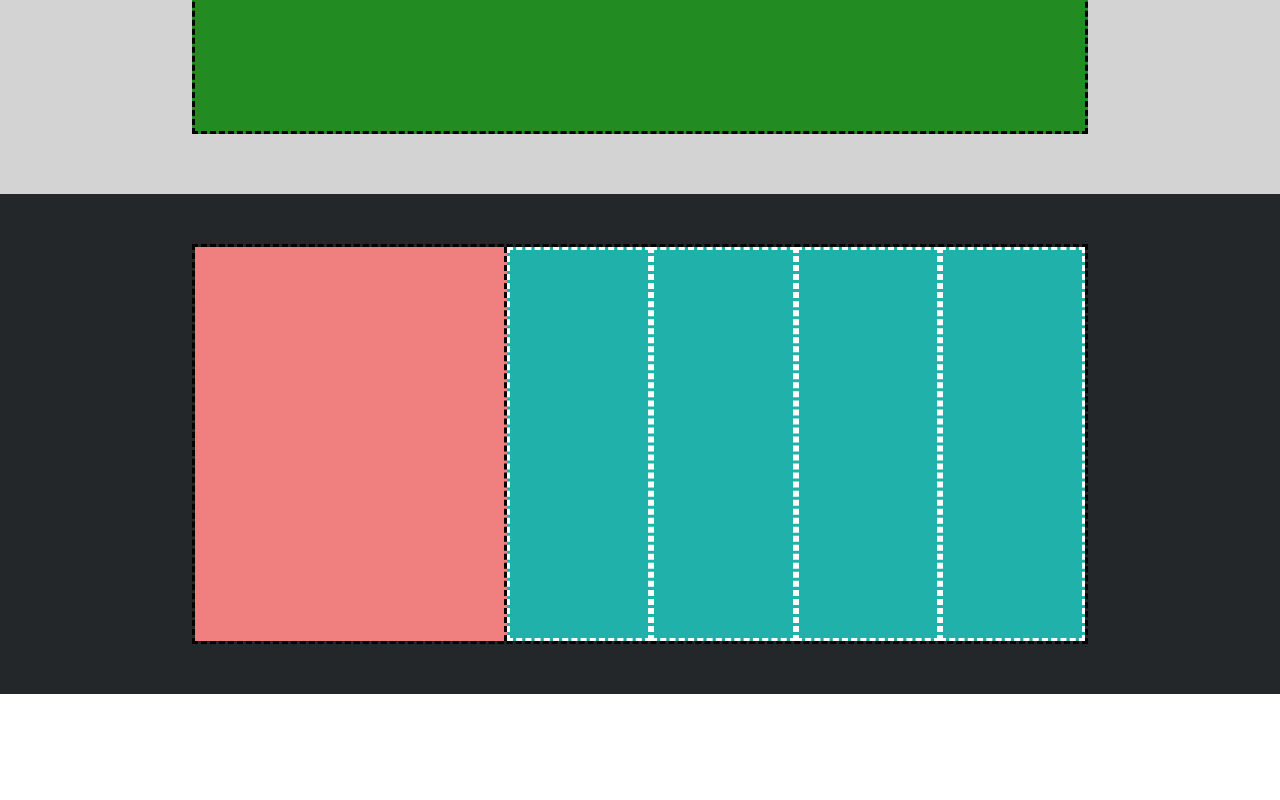
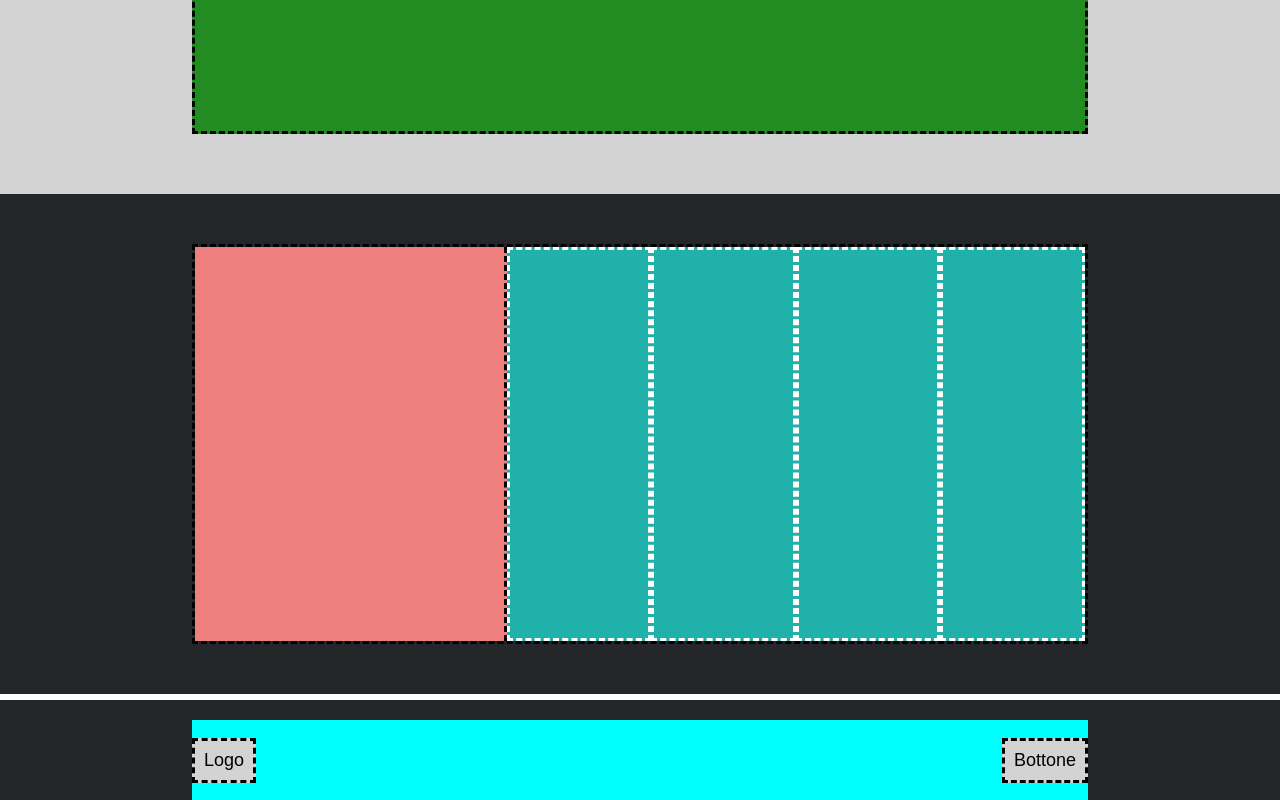
Before and after one commit to CuonoMaione/htmlcss-struttura-discord, a plain HTML site: page index.html in a window 1280 px wide. Shown: the part 3006-3806 px from the top of the page. Before the commit the page ends 3700 px from the top, so only its background shows below. Drawn offline with Linux system fonts and the light colour scheme.

Commit message:
add footer

```diff
--- a/css/style.css
+++ b/css/style.css
@@ -117,3 +117,32 @@ border-right: dashed;
     background-color: #23272A;
 
 }
+footer{
+    margin-top: 0.5%;
+    background-color: #23272A;
+    height: 100px;
+
+
+}
+
+footer>div{
+    height: 80px;
+    background-color: cyan;
+    width: 70%;
+    display: flex;
+    justify-content: space-between;
+    align-items: center;
+}
+
+.flex{
+    display: flex;
+    flex-direction: row;
+    justify-content: center;
+    align-items: end;
+}
+
+.task{
+        border: dashed;
+        padding: 1%;
+        background-color:#D3D3D3;
+}
--- a/index.html
+++ b/index.html
@@ -10,6 +10,7 @@
 <body>
 
     <header class="flex-center">
+
         <nav>
             <div class>logo</div>
                 <ul>
@@ -21,6 +22,7 @@
                 </ul>
             <div>login</div>
         </nav>
+
     </header>
 
     <main>
@@ -61,12 +63,14 @@
             </div>
         </section>
 
+    </main>
 
-
-
-
-
-    </main>
+    <footer class="flex">
+        <div>
+            <div class="task">Logo</div>
+            <div class="task">Bottone</div>
+        </div>
+    </footer>
 
 </body>
 
```
